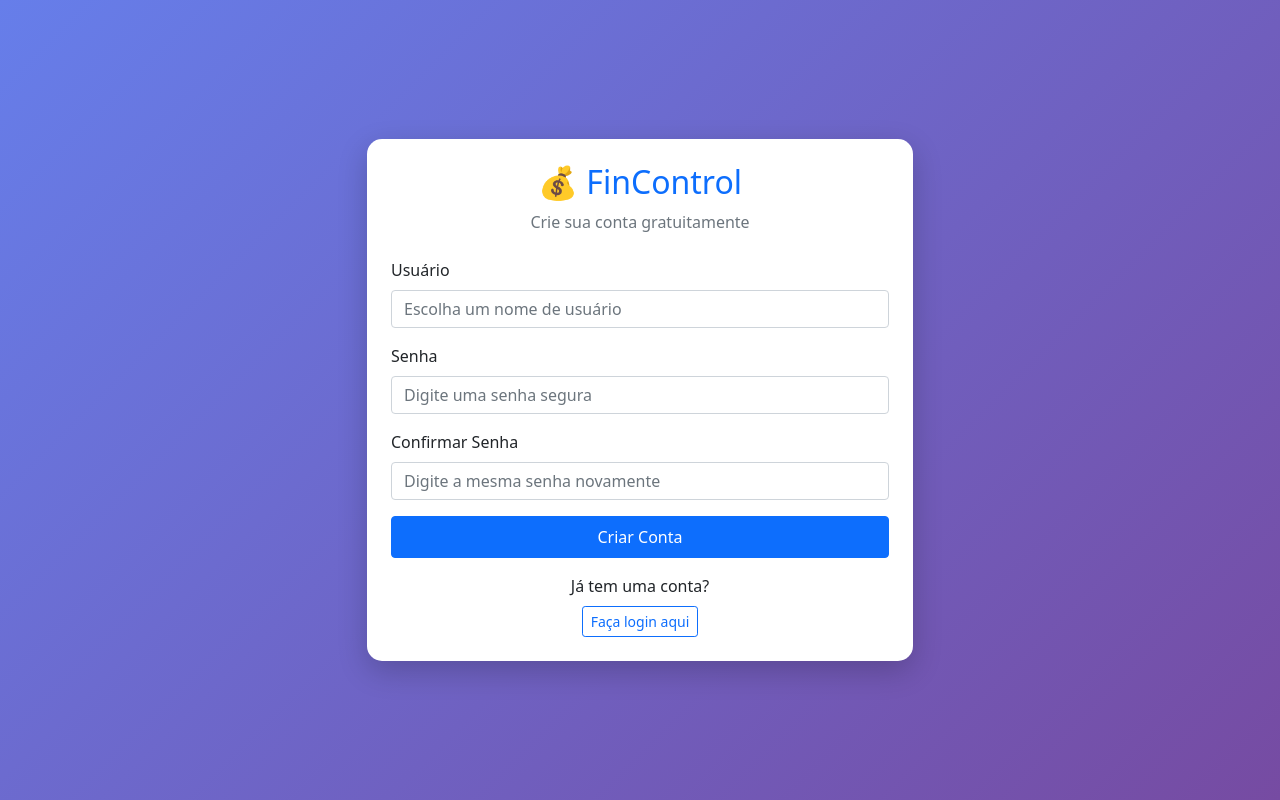
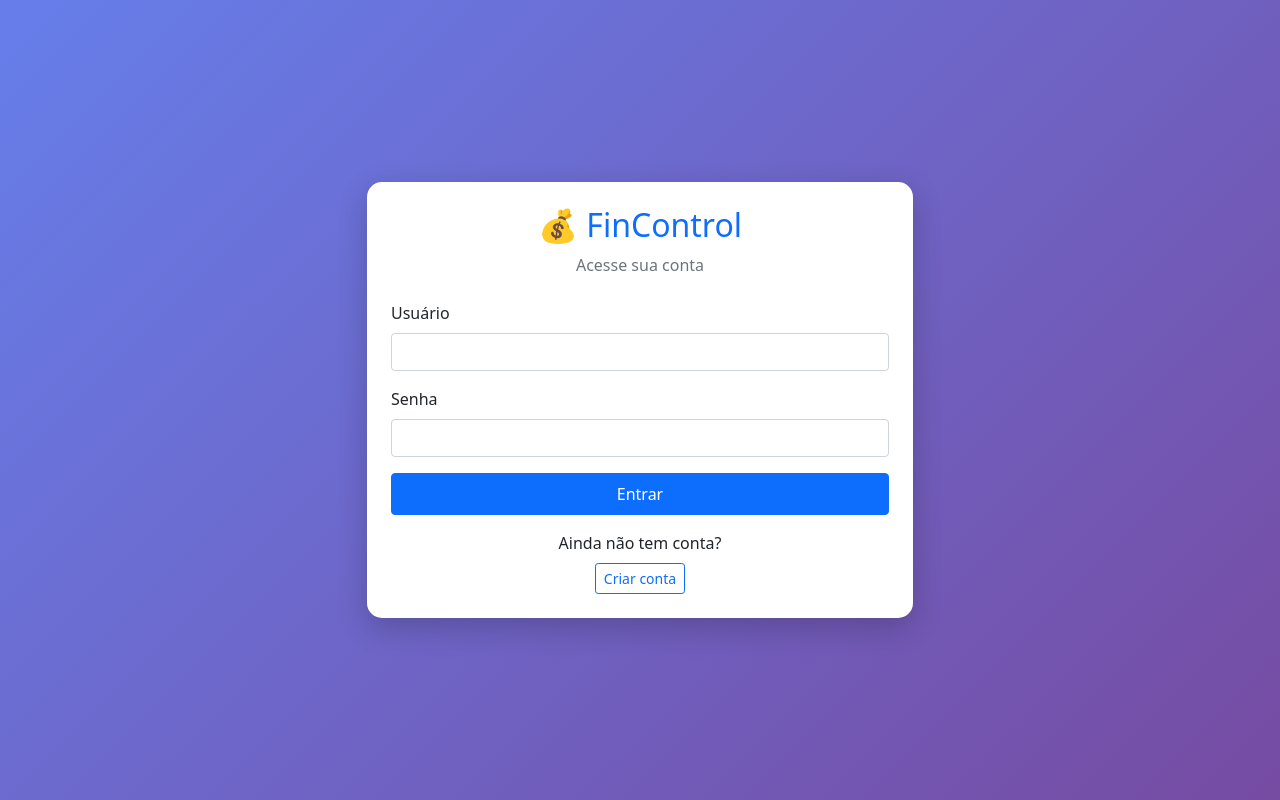
Before and after one commit to TheusLeal-Dev/Project_Gestao_Financeira, a Django app: page /login/ in a window 1280 px wide. Run offline with Django 5.2, Linux system fonts and the light colour scheme.

Commit message:
atualização_login

```diff
--- a/config/config/urls.py
+++ b/config/config/urls.py
@@ -9,4 +9,6 @@ urlpatterns = [
     path('login/', auth_views.LoginView.as_view(template_name='login.html'), name='login'),
     path('logout/', auth_views.LogoutView.as_view(), name='logout'),
     path('registro/', views.registro, name='registro'),
+    path('logout/', auth_views.LogoutView.as_view(), name='logout'),
+
 ]
--- a/config/gestao_financeira/urls.py
+++ b/config/gestao_financeira/urls.py
@@ -5,4 +5,8 @@ urlpatterns = [
     path('', views.dashboard, name='dashboard'),
     path('transacoes/', views.lista_transacoes, name='lista_transacoes'),
     path('transacoes/nova/', views.nova_transacao, name='nova_transacao'),
+    path('transacao/deletar/<int:id>/', views.deletar_transacao, name='deletar_transacao'),
+
+
+
 ]
--- a/templates/login.html
+++ b/templates/login.html
@@ -3,7 +3,7 @@
 <head>
     <meta charset="UTF-8">
     <meta name="viewport" content="width=device-width, initial-scale=1.0">
-    <title>Cadastro - FinControl</title>
+    <title>Login - FinControl</title>
     <link href="https://cdn.jsdelivr.net/npm/bootstrap@5.1.3/dist/css/bootstrap.min.css" rel="stylesheet">
     <style>
         body {
@@ -12,7 +12,7 @@
             display: flex;
             align-items: center;
         }
-        .register-card {
+        .login-card {
             background: white;
             border-radius: 15px;
             box-shadow: 0 10px 30px rgba(0,0,0,0.2);
@@ -23,62 +23,45 @@
     <div class="container">
         <div class="row justify-content-center">
             <div class="col-md-6">
-                <div class="register-card p-4">
+                <div class="login-card p-4">
                     <div class="text-center mb-4">
                         <h2 class="text-primary">💰 FinControl</h2>
-                        <p class="text-muted">Crie sua conta gratuitamente</p>
+                        <p class="text-muted">Acesse sua conta</p>
                     </div>
 
                     <form method="post">
                         {% csrf_token %}
 
+                        {% if form.errors %}
+                        <div class="alert alert-danger">
+                            <p>Usuário ou senha incorretos.</p>
+                        </div>
+                        {% endif %}
+
                         <div class="mb-3">
-                            <label for="username" class="form-label">Usuário</label>
-                            <input type="text" class="form-control" id="username" name="username"
-                                   placeholder="Escolha um nome de usuário" required>
+                            <label for="id_username" class="form-label">Usuário</label>
+                            <input type="text" class="form-control" name="username" id="id_username" required>
                         </div>
 
                         <div class="mb-3">
-                            <label for="password1" class="form-label">Senha</label>
-                            <input type="password" class="form-control" id="password1" name="password1"
-                                   placeholder="Digite uma senha segura" required>
-                        </div>
-
-                        <div class="mb-3">
-                            <label for="password2" class="form-label">Confirmar Senha</label>
-                            <input type="password" class="form-control" id="password2" name="password2"
-                                   placeholder="Digite a mesma senha novamente" required>
+                            <label for="id_password" class="form-label">Senha</label>
+                            <input type="password" class="form-control" name="password" id="id_password" required>
                         </div>
 
                         <button type="submit" class="btn btn-primary w-100 py-2 mb-3">
-                            Criar Conta
+                            Entrar
                         </button>
-
-                        {% if form.errors %}
-                        <div class="alert alert-danger">
-                            {% for field in form %}
-                                {% for error in field.errors %}
-                                    <p>{{ error }}</p>
-                                {% endfor %}
-                            {% endfor %}
-                            {% for error in form.non_field_errors %}
-                                <p>{{ error }}</p>
-                            {% endfor %}
-                        </div>
-                        {% endif %}
                     </form>
 
                     <div class="text-center">
-                        <p class="mb-0">Já tem uma conta?</p>
-                        <a href="{% url 'login' %}" class="btn btn-outline-primary btn-sm mt-2">
-                            Faça login aqui
+                        <p class="mb-0">Ainda não tem conta?</p>
+                        <a href="{% url 'registro' %}" class="btn btn-outline-primary btn-sm mt-2">
+                            Criar conta
                         </a>
                     </div>
                 </div>
             </div>
         </div>
     </div>
-
-    <script src="https://cdn.jsdelivr.net/npm/bootstrap@5.1.3/dist/js/bootstrap.bundle.min.js"></script>
 </body>
 </html>
```
Also changed, not shown: config/gestao_financeira/views.py (+11 -2 lines), templates/dashboard.html (+18 -4 lines), templates/registro.html (+32 -67 lines), config/db.sqlite3, config/gestao_financeira/migrations/0001_initial.py (added).
